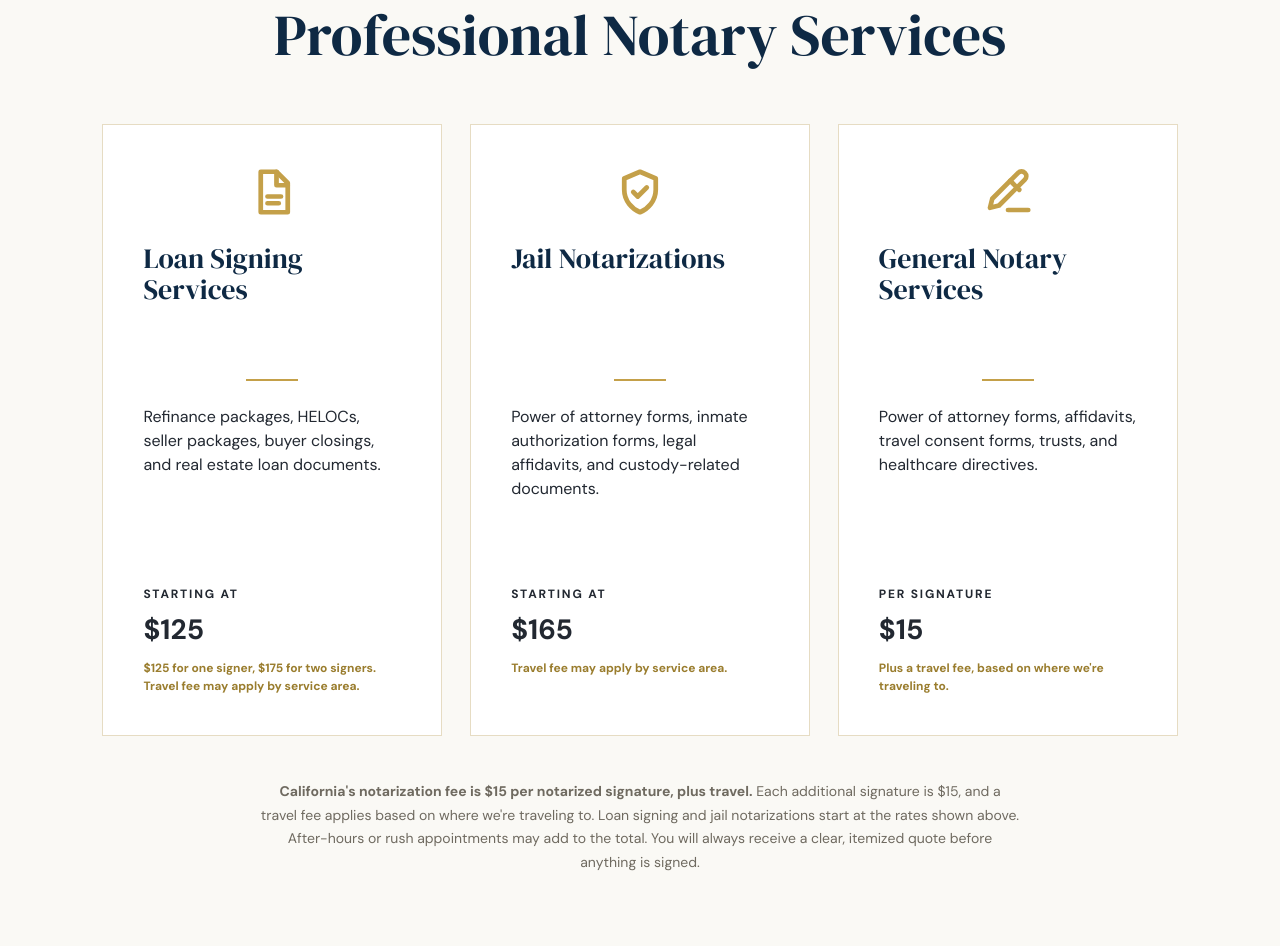
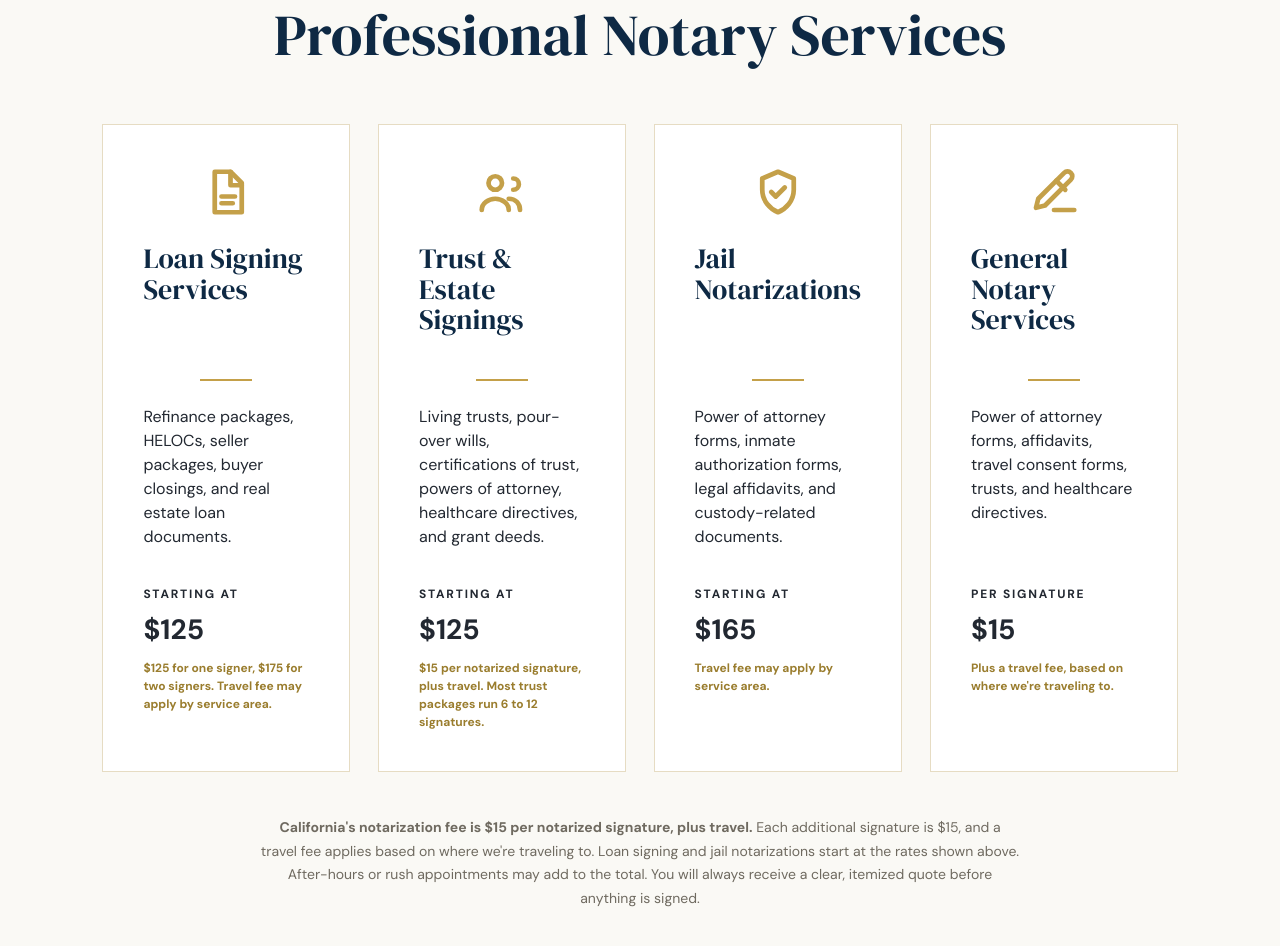
Before and after one commit to Hannahtosi23/central-valley-notary-group, a Next.js app: page / in a window 1280 px wide. Shown: the part 1400-2346 px from the top of the page. Built offline with nearby package versions, Linux system fonts and the light colour scheme.

Commit message:
Add Trust & Estate Signings service card

```diff
--- a/app/page.jsx
+++ b/app/page.jsx
@@ -376,7 +376,7 @@ export default function HomePage() {
 
         .grid4 {
           display: grid;
-          grid-template-columns: repeat(3, 1fr);
+          grid-template-columns: repeat(4, 1fr);
           gap: 28px;
         }
 
@@ -1002,6 +1002,7 @@ export default function HomePage() {
 
           <div className="grid4">
             <div className="card"><Icon type="document" /><h3>Loan Signing Services</h3><div className="card-line"></div><p>Refinance packages, HELOCs, seller packages, buyer closings, and real estate loan documents.</p><div className="price">Starting at <span>$125</span></div><div className="price-note">$125 for one signer, $175 for two signers. Travel fee may apply by service area.</div></div>
+            <div className="card"><Icon type="users" /><h3>Trust & Estate Signings</h3><div className="card-line"></div><p>Living trusts, pour-over wills, certifications of trust, powers of attorney, healthcare directives, and grant deeds.</p><div className="price">Starting at <span>$125</span></div><div className="price-note">$15 per notarized signature, plus travel. Most trust packages run 6 to 12 signatures.</div></div>
             <div className="card"><Icon type="shield" /><h3>Jail Notarizations</h3><div className="card-line"></div><p>Power of attorney forms, inmate authorization forms, legal affidavits, and custody-related documents.</p><div className="price">Starting at <span>$165</span></div><div className="price-note">Travel fee may apply by service area.</div></div>
             <div className="card"><Icon type="pen" /><h3>General Notary Services</h3><div className="card-line"></div><p>Power of attorney forms, affidavits, travel consent forms, trusts, and healthcare directives.</p><div className="price">Per signature <span>$15</span></div><div className="price-note">Plus a travel fee, based on where we're traveling to.</div></div>
           </div>
```
